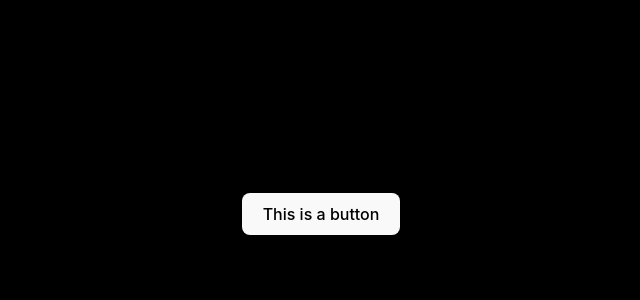
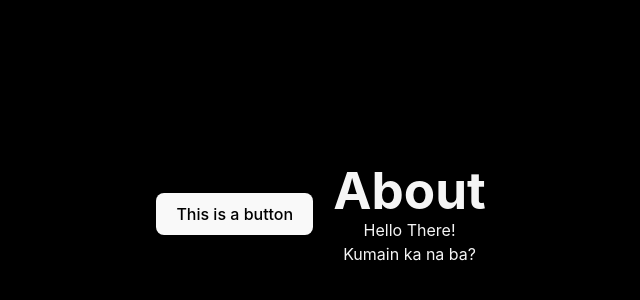
Before and after one commit to Fourthhy/appdev1, a React (Vite) app in the folder react-quickstart/: page / in a window 1280 px wide. Shown: the part 186-486 px from the top of the page, without its empty margins (319-959 px from the left). Built offline with nearby package versions, Linux system fonts and the light colour scheme.

Commit message:
I’m done completing the section on creating and nesting components.

```diff
--- a/react-quickstart/src/App.css
+++ b/react-quickstart/src/App.css
@@ -14,3 +14,9 @@
   justify-content: center;
   align-items: center;
 }
+
+.AboutPage {
+  color: whitesmoke;
+  margin-left: 20px;
+  text-align: center;
+}
--- a/react-quickstart/src/App.jsx
+++ b/react-quickstart/src/App.jsx
@@ -7,7 +7,16 @@ function MyButton() {
   )
 }
 
-
+function AboutPage() {
+  return (
+    <>
+    <div className="AboutPage">
+      <h1>About</h1>
+      <p>Hello There! <br /> Kumain ka na ba? </p>
+    </div>
+    </>
+  )
+}
 
 export default function App() {
   return (
@@ -15,6 +24,7 @@ export default function App() {
 
       <div className="Container">
         <MyButton />
+        <AboutPage />
       </div>
 
     </>
```
